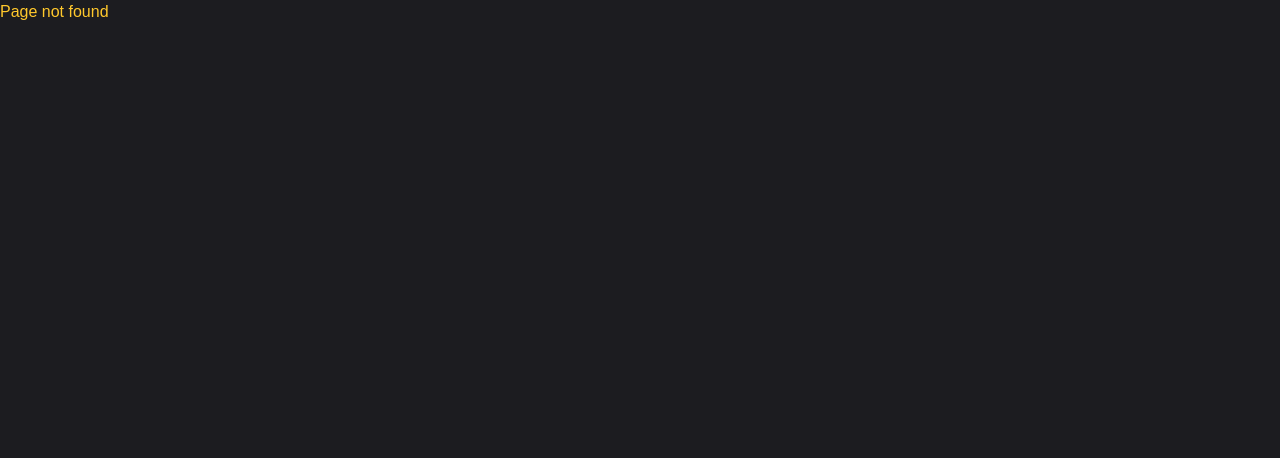
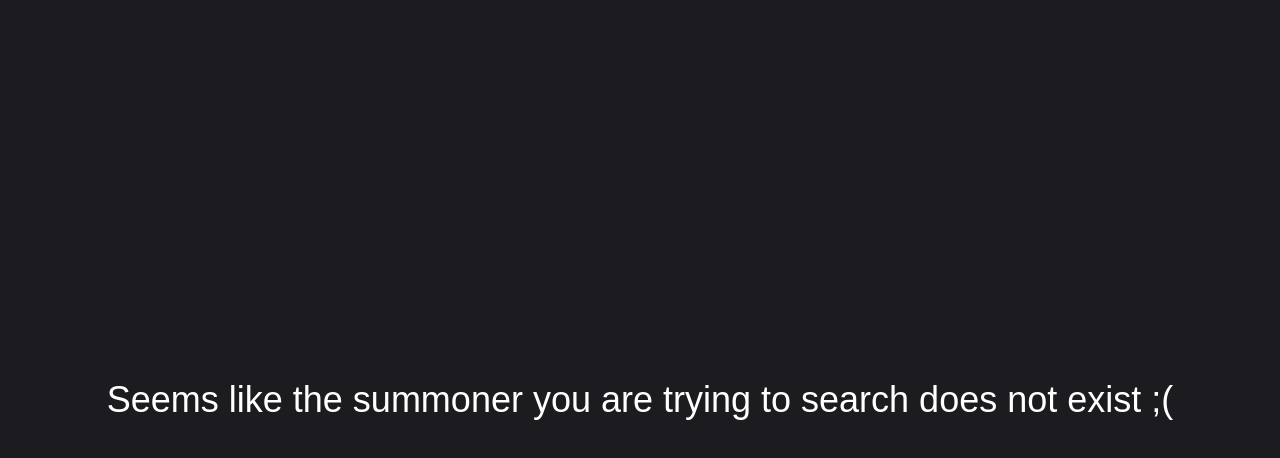
Before and after one commit to goodfy704/idgg, a React (Create React App) app: page /player in a window 1280 px wide. Before the commit this address had no page. Shown: the top 458 px of the page. Built offline with nearby package versions, Linux system fonts and the light colour scheme.

Commit message:
idgg-17 added not found page

```diff
--- a/src/components/NotFoundPage.js
+++ b/src/components/NotFoundPage.js
@@ -1,7 +1,11 @@
+import React from "react";
+
 function notFoundPage() {
-    return  <div>
-                <h1 className="text-yellow">Page not found</h1>
-            </div>
+    return(
+        <div className="">
+            <h1 className="text-white w-screen text-center h-screen content-center text-4xl">Seems like the summoner you are trying to search does not exist ;(</h1>
+        </div>
+    )
 }
 
 export default notFoundPage;
```
